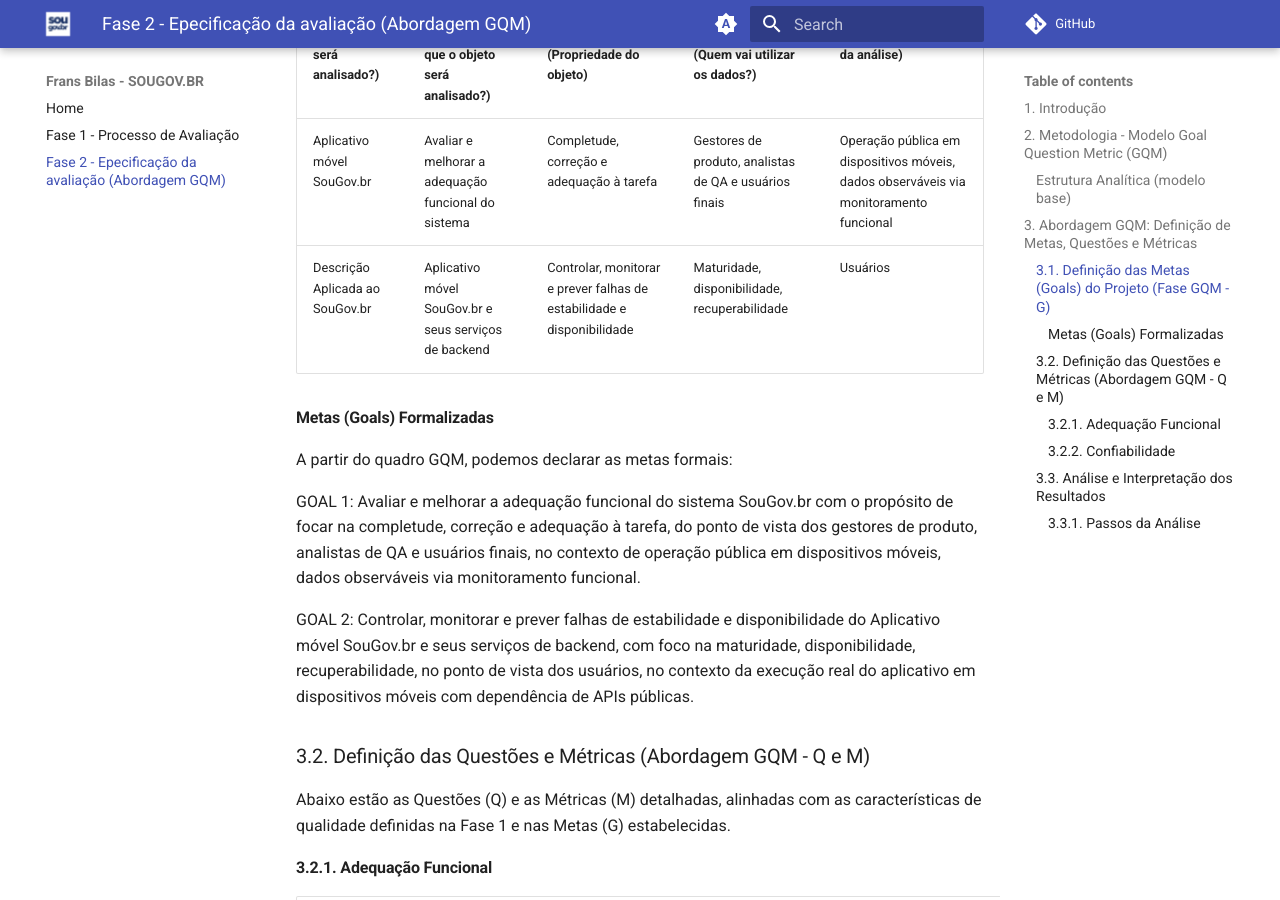
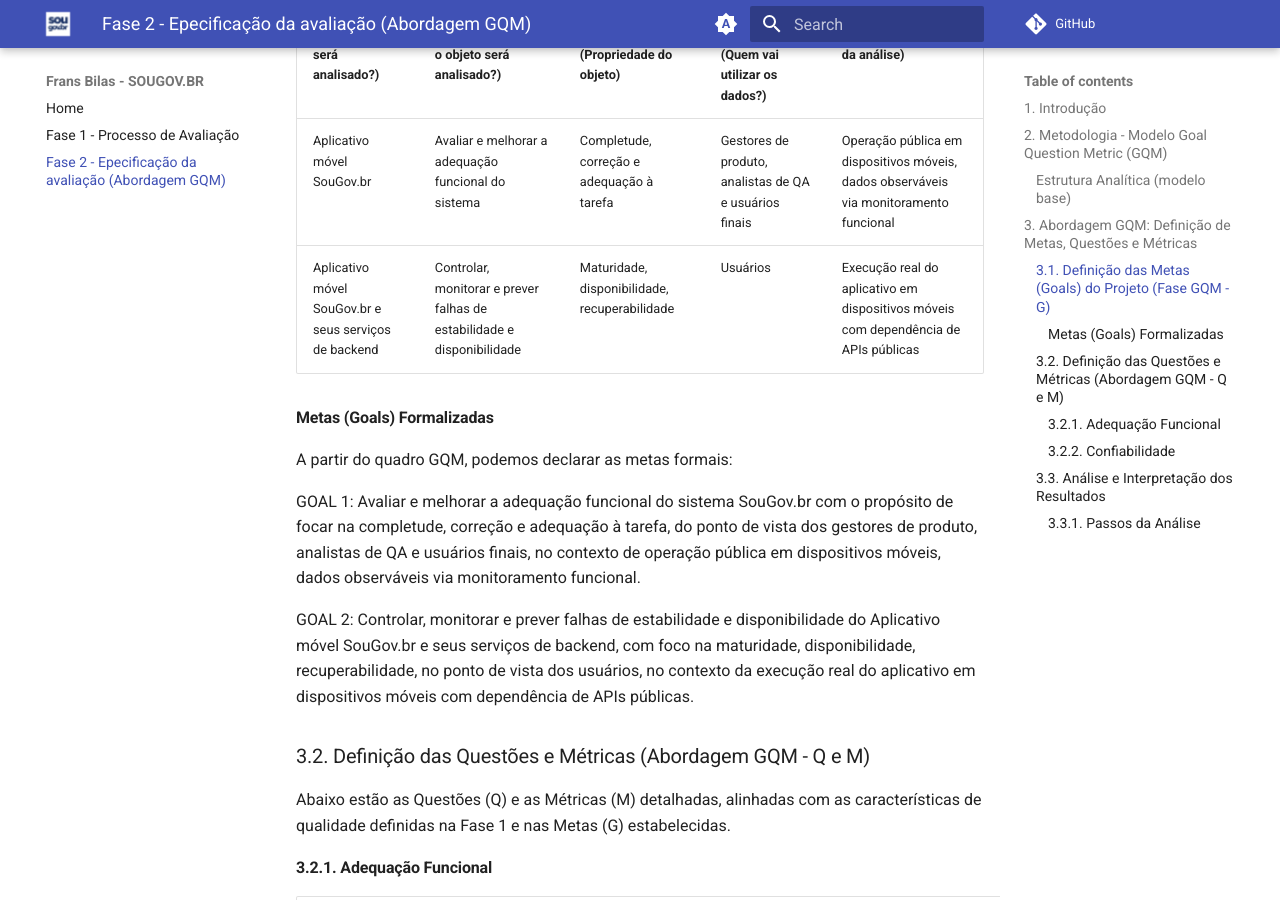
Before and after one commit to felixlaryssa/2025-2_T01_FRANS-BILAS, an MkDocs documentation site: the page built from docs/fase2.md, in a window 1280 px wide and 900 px high, scrolled down 2235 px. Built offline with MkDocs 1.6.1 and Material for MkDocs 9.7.7, drawn with Linux system fonts in a browser that asks for light colours; comment, search, counter and statistics services are not loaded.

Commit message:
Update fase2.md

```diff
--- a/docs/fase2.md
+++ b/docs/fase2.md
@@ -59,7 +59,7 @@ Na metodologia GQM, o passo inicial (Fase 1) é a definição de Metas, o "G" de
 | Objeto (O que será analisado?) |	Propósito (Por que o objeto será analisado?) |	Qualidade do Foco (Propriedade do objeto)	| Ponto de Vista (Quem vai utilizar os dados?)	| Ambiente (Contexto da análise) |
 | ------------------------------ | --------------------------------------------- | ------------------------------------------ | --------------------------------------------- | ------------------------------ |
 | Aplicativo móvel SouGov.br | Avaliar e melhorar a adequação funcional do sistema | Completude, correção e adequação à tarefa | Gestores de produto, analistas de QA e usuários finais | Operação pública em dispositivos móveis, dados observáveis via monitoramento funcional |
-| Descrição Aplicada ao SouGov.br | Aplicativo móvel SouGov.br e seus serviços de backend | Controlar, monitorar e prever falhas de estabilidade e disponibilidade | Maturidade, disponibilidade, recuperabilidade | Usuários | Execução real do aplicativo em dispositivos móveis com dependência de APIs públicas |
+| Aplicativo móvel SouGov.br e seus serviços de backend | Controlar, monitorar e prever falhas de estabilidade e disponibilidade | Maturidade, disponibilidade, recuperabilidade | Usuários | Execução real do aplicativo em dispositivos móveis com dependência de APIs públicas |
 
 #### Metas (Goals) Formalizadas
 
```
